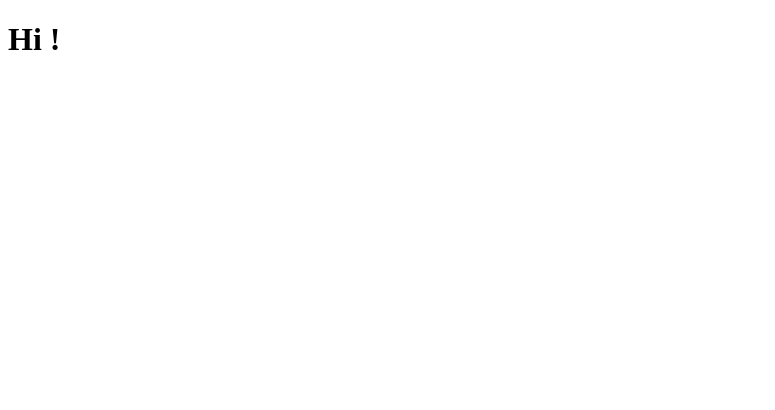
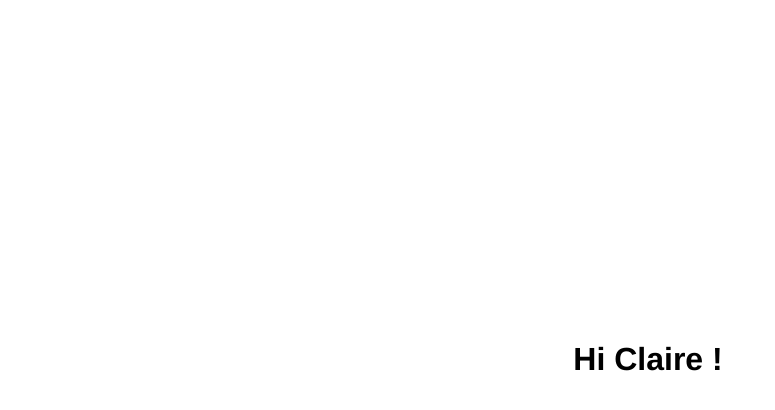
Before and after one commit to lestortues67/hello, a plain HTML site: page index.html in a window 1280 px wide. Shown: the whole page, without its empty margins (0-775 px from the left). Drawn offline with Linux system fonts and the light colour scheme.

```diff
--- a/index.html
+++ b/index.html
@@ -4,7 +4,18 @@
 	<title></title>
 	<meta charset="utf-8">
 </head>
+<style type="text/css">
+	h1 {
+		position: absolute;
+		top: 40%;
+		width: 100%;
+		text-align: center;
+		font-family: Helvetica;
+		font-size: 100;
+		text-align: center;
+	}
+</style>
 <body>
-<h1>Hi ! </h1>
+<h1>Hi Claire ! </h1>
 </body>
 </html>
```
